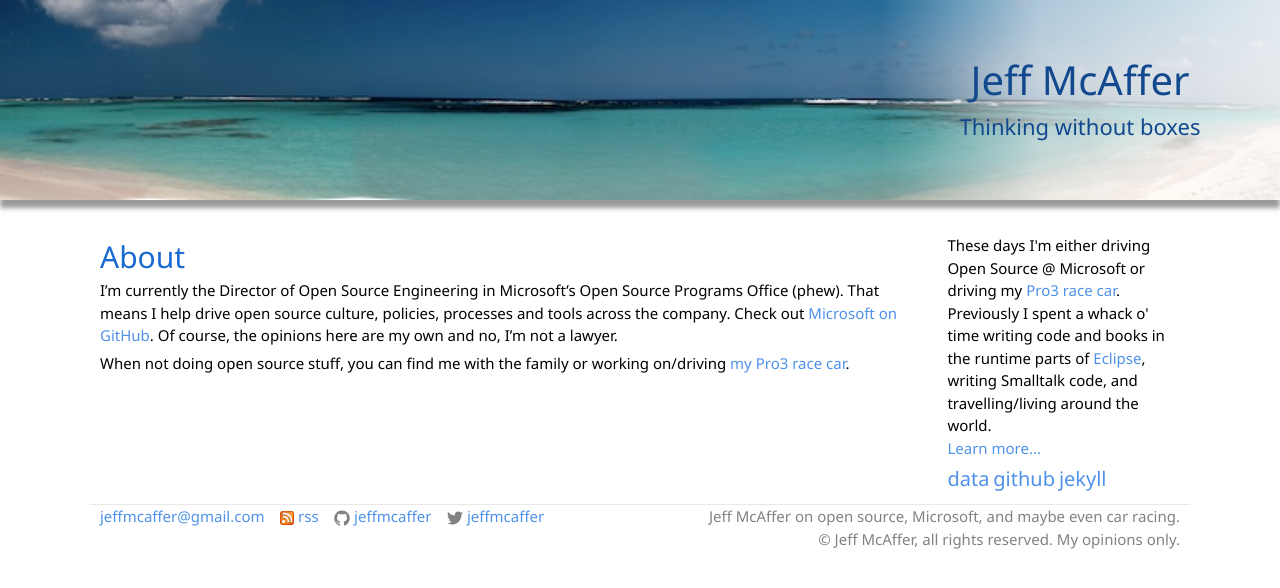
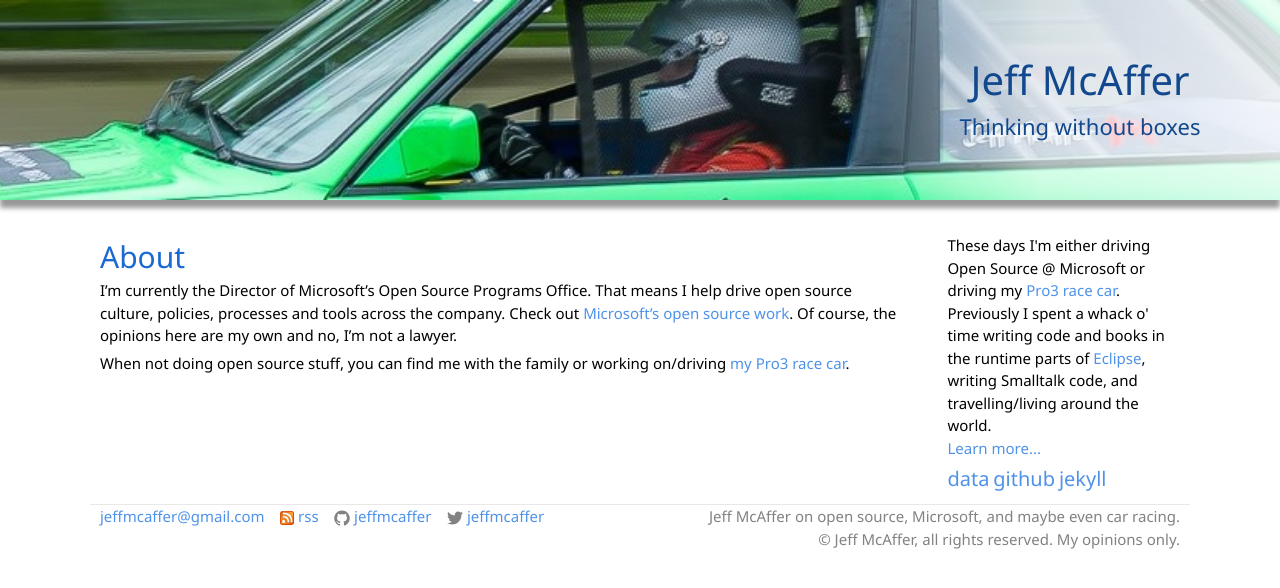
Before and after one commit to jeffmcaffer/jeffmcaffer.github.io, a Jekyll site: the page built from about.md, in a window 1280 px wide. Shown: the top 588 px of the page. Built offline with Jekyll 4.4.1, drawn with Linux system fonts in a browser that asks for light colours.

Commit message:
add per load random images

```diff
--- a/_data/banners.csv
+++ /dev/null
@@ -1,6 +0,0 @@
-file
-header-anegada1.jpg
-header-anegada2.jpg
-header-canadaday.jpg
-header-loblolly.jpg
-header-saba.jpg
--- a/_includes/header.html
+++ b/_includes/header.html
@@ -1,10 +1,6 @@
 <header>
-
-  {% assign index = site.time | date: "%H" | modulo: site.data.banners.size %}
-  {% assign banner = site.data.banners[index]["file"] %}
-
   <a href="{{ site.url }}" class="site-header-link">
-    <div class="site-header" style="background:transparent url(/images/header/{{ banner }}) no-repeat center bottom;background-size: cover ">
+    <div class="site-header">
       <!--<div id="header-left"></div>-->
       <!--<div id="header-right">Jeff McAffer</div>-->
       <div class="site-header-block">
@@ -35,7 +31,6 @@
         {% endfor %}
       </div>-->
     </nav>
-
   </div>
 
 </header>
--- a/_includes/right-about.html
+++ b/_includes/right-about.html
@@ -1,3 +1,7 @@
-<div class="textwidget">These days I'm either driving Open Source @ Microsoft or driving my <a href="http://pro3-racing.com">Pro3 race car</a>.  Previously I spent a whack o' time writing code and books in the runtime parts of <a href="http://eclipse.org">Eclipse</a>, writing Smalltalk code, and travelling/living around the world.
-<br><a href="/about">Learn more...</a>
+<div class="textwidget">
+  These days I'm either driving Open Source @ Microsoft or driving my
+  <a href="http://pro3-racing.com">Pro3 race car</a>. Previously I spent a whack
+  o' time writing code and books in the runtime parts of
+  <a href="http://eclipse.org">Eclipse</a>, writing Smalltalk code, and
+  travelling/living around the world. <br /><a href="/about">Learn more...</a>
 </div>
--- a/_sass/_layout.scss
+++ b/_sass/_layout.scss
@@ -12,9 +12,9 @@
 }
 
 .column {
-    max-width: 1100px;
-    margin-right: auto;
-    margin-left: auto;
+  max-width: 1100px;
+  margin-right: auto;
+  margin-left: auto;
 }
 
 .site-header {
--- a/about.md
+++ b/about.md
@@ -4,6 +4,6 @@
 permalink: /about/
 ---
 
-I'm currently the Director of Open Source Engineering in Microsoft's Open Source Programs Office (phew).  That means I help drive open source culture, policies, processes and tools across the company.  Check out [Microsoft on GitHub](http://github.com/microsoft).  Of course, the opinions here are my own and no, I'm not a lawyer.
+I'm currently the Director of Microsoft's Open Source Programs Office.  That means I help drive open source culture, policies, processes and tools across the company.  Check out [Microsoft's open source work](https://opensource.microsoft.com).  Of course, the opinions here are my own and no, I'm not a lawyer.
 
 When not doing open source stuff, you can find me with the family or working on/driving [my Pro3 race car](http://pro3-racing.com).
```
Also changed, not shown: _includes/head.html (+10 -0 lines), images/header/0.jpg (renamed from images/header/header-anegada1.jpg), images/header/1.jpg (renamed from images/header/header-anegada2.jpg), images/header/2.jpg (renamed from images/header/header-canadaday.jpg), images/header/3.jpg (renamed from images/header/header-loblolly.jpg), images/header/4.jpg (renamed from images/header/header-saba.jpg), images/header/5.jpg (renamed from images/header/portland.jpg).
